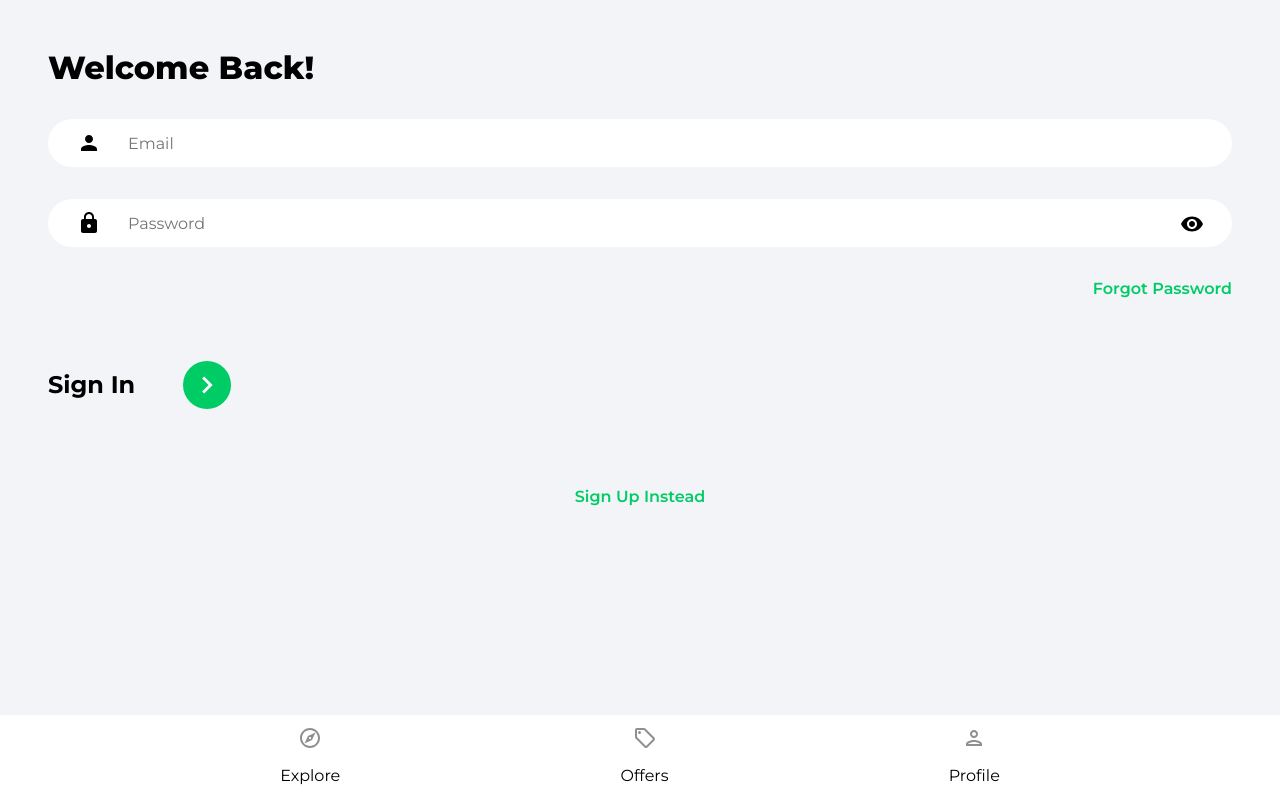
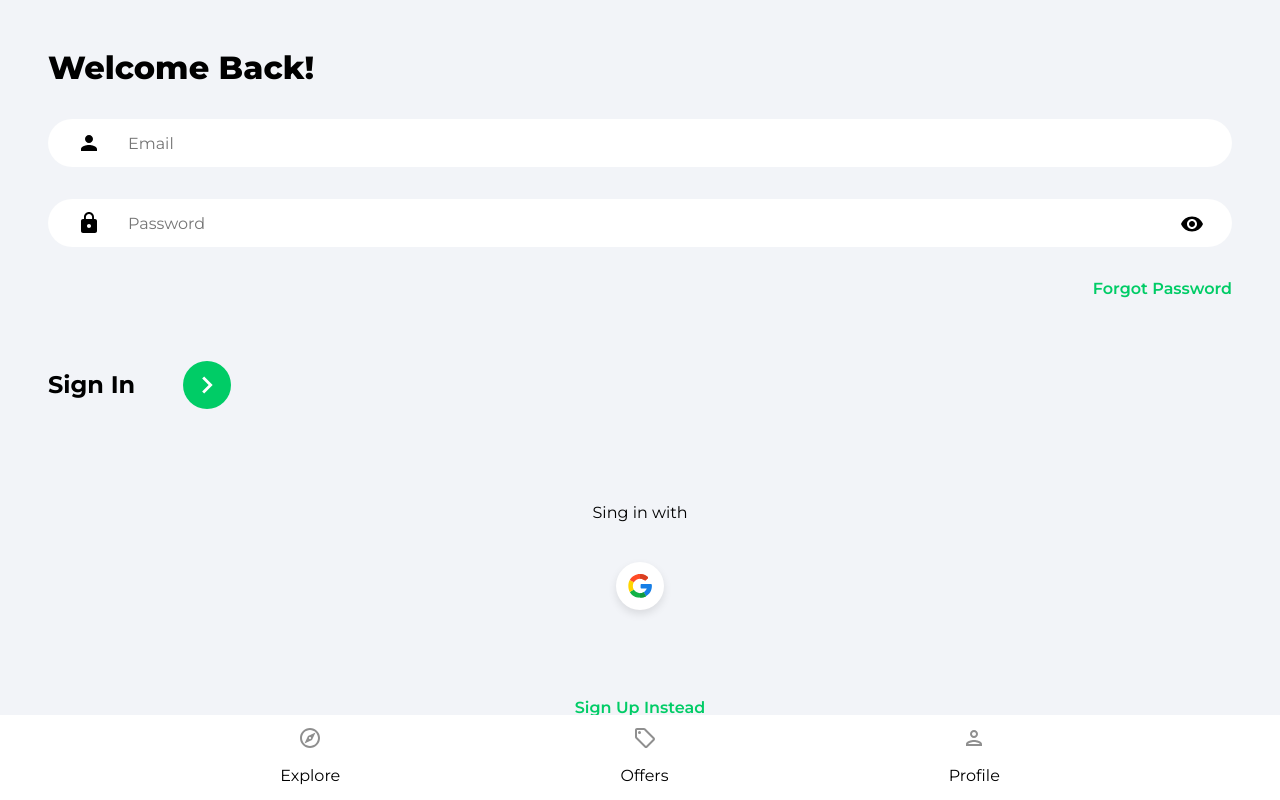
Before and after one commit to emLuc86dev/house-react, a React (Create React App) app: page /sign-in in a window 1280 px wide. Built offline with nearby package versions, Linux system fonts and the light colour scheme.

Commit message:
sign-in  sign-up with Google

```diff
--- /dev/null
+++ b/src/components/OAuth.tsx
@@ -0,0 +1,49 @@
+import React from "react";
+import { useLocation, useNavigate } from "react-router-dom";
+import { getAuth, signInWithPopup, GoogleAuthProvider } from "firebase/auth";
+import { doc, setDoc, getDoc, serverTimestamp } from "firebase/firestore";
+import { db } from "../firebase.config";
+import { toast } from "react-toastify";
+import googleIcon from "../assets/svg/googleIcon.svg";
+
+function OAuth() {
+  const navigate = useNavigate();
+  const location = useLocation();
+
+  const onGoogleClick = async () => {
+    try {
+      const auth = getAuth();
+      const provider = new GoogleAuthProvider();
+      const result = await signInWithPopup(auth, provider);
+      const user = result.user;
+
+      //Check for user
+      const docRef = doc(db, "users", user.uid);
+      const docSnap = await getDoc(docRef);
+
+      //if user dosen't exist, create user
+      if(!docSnap.exists()) {
+        await setDoc(doc(db , 'users', user.uid), {
+            name: user.displayName,
+            email: user.email,
+            timestamp: serverTimestamp()
+        })
+        toast.success(`User ${user.displayName} succesfully created`)
+      }
+
+      navigate('/')
+    } catch (error) {
+      toast.error("Could not authorize with Google");
+    }
+  };
+  return (
+    <div className="socialLogin">
+      <p> Sing {location.pathname === "/sing-up" ? "up" : "in"} with</p>
+      <button className="socialIconDiv" onClick={onGoogleClick}>
+        <img src={googleIcon} alt="google" className="socialIconImg" />
+      </button>
+    </div>
+  );
+}
+
+export default OAuth;
--- a/src/pages/SignIn.tsx
+++ b/src/pages/SignIn.tsx
@@ -4,6 +4,7 @@
 import visibilityIcon from "../assets/svg/visibilityIcon.svg";
 import { getAuth, signInWithEmailAndPassword } from "firebase/auth";
 import { toast } from "react-toastify";
+import OAuth from "../components/OAuth";
 
 const SignIn = () => {
   const [showPassword, setShowPassword] = useState(false);
@@ -35,7 +36,7 @@
       const user = userCredential.user;
       if (user) {
         navigate("/");
-        toast("Successfully logged");
+        toast.success("Successfully logged in");
       }
     } catch (error) {
       toast.error("Bad User Credantials", {
@@ -92,6 +93,7 @@
             </button>
           </div>
         </form>
+        <OAuth />
 
         <Link to="/sign-up" className="registerLink">
           Sign Up Instead
--- a/src/pages/SignUp.tsx
+++ b/src/pages/SignUp.tsx
@@ -10,6 +10,7 @@
 import { db } from "../firebase.config";
 import { ReactComponent as ArrowRightIcon } from "../assets/svg/keyboardArrowRightIcon.svg";
 import visibilityIcon from "../assets/svg/visibilityIcon.svg";
+import OAuth from "../components/OAuth";
 
 type SignUpType = {
   name: string;
@@ -124,6 +125,7 @@
             </button>
           </div>
         </form>
+        <OAuth />
 
         <Link to="/sign-in" className="registerLink">
           Sign In Instead
```
